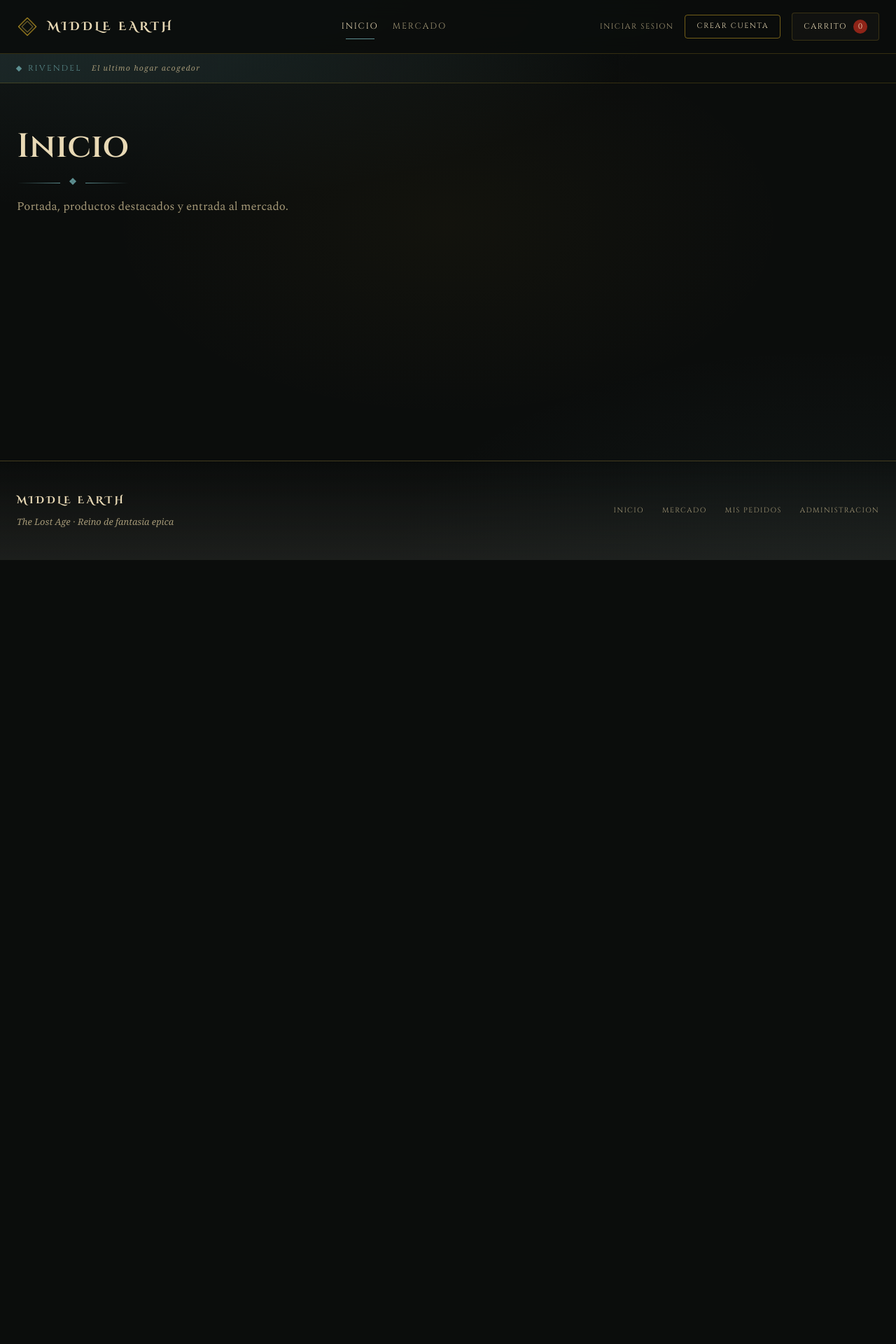
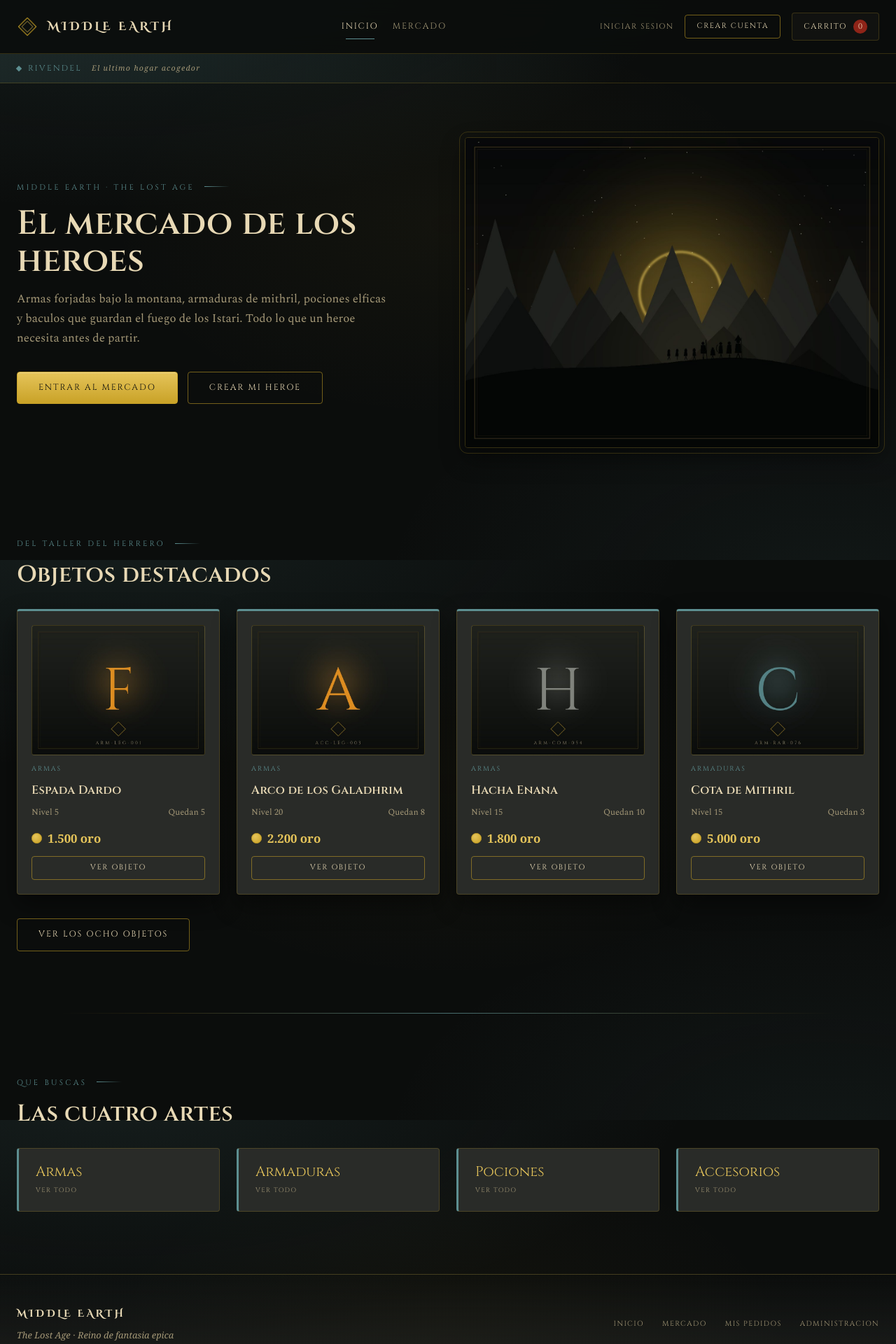
Before and after one commit to funciona-en-mi-pc/middle-earth, a React (Vite) app: page / in a window 1280 px wide. Shown: the top 1920 px of the page at 70% size. Before the commit the page ends 800 px from the top, so only its background shows below. Built offline with nearby package versions, Linux system fonts and the light colour scheme; a web font is replaced by a local one.

Commit message:
feat: portada de la tienda y ficha de producto

```diff
--- /dev/null
+++ b/src/components/ProductoCard.jsx
@@ -0,0 +1,68 @@
+import { Link } from 'react-router-dom'
+
+import { nombreCategoria, rutaImagen } from '../services/productoService.js'
+import { formatearOro } from '../utils/formatos.js'
+
+/* =========================================================
+   ProductoCard — la ficha de un objeto del catalogo
+   ---------------------------------------------------------
+   DUENO: Jose · tarea #15
+
+   Se usa en la portada, en el mercado y donde haga falta. Por
+   eso no sabe nada de filtros ni de paginas: recibe un
+   producto por props y lo pinta.
+
+   PROPS
+     producto ....... una fila de PRODUCTO
+     nivelJugador ... opcional. Si se pasa y no alcanza, la
+                      ficha avisa (regla 3 del SQL)
+
+   Las clases vienen de styles.css (seccion 7): item-card,
+   item-thumb, item-name, item-meta, item-price y coin.
+   ========================================================= */
+
+function ProductoCard({ producto, nivelJugador }) {
+  const agotado = producto.stock <= 0
+  const sinNivel = nivelJugador !== undefined && nivelJugador < producto.nivelRequerido
+
+  return (
+    <article className="item-card">
+
+      <Link to={`/productos/${producto.productoId}`} className="item-thumb">
+        {/* loading="lazy" evita descargar las imagenes que
+            todavia no se ven al bajar por el catalogo. */}
+        <img src={rutaImagen(producto)} alt={producto.nombre} loading="lazy" />
+      </Link>
+
+      <span className="item-categoria">{nombreCategoria(producto.categoriaId)}</span>
+
+      <Link to={`/productos/${producto.productoId}`}>
+        <h3 className="item-name">{producto.nombre}</h3>
+      </Link>
+
+      <div className="item-meta">
+        <span>Nivel {producto.nivelRequerido}</span>
+        <span>{agotado ? 'Agotado' : `Quedan ${producto.stock}`}</span>
+      </div>
+
+      <div className="item-price">
+        <span className="coin" aria-hidden="true"></span>
+        {formatearOro(producto.precio)}
+      </div>
+
+      {sinNivel && (
+        <p className="item-aviso">Necesitas nivel {producto.nivelRequerido}</p>
+      )}
+
+      <Link
+        className="btn btn-linea btn-sm add-btn"
+        to={`/productos/${producto.productoId}`}
+      >
+        Ver objeto
+      </Link>
+
+    </article>
+  )
+}
+
+export default ProductoCard
--- a/src/pages/Inicio.jsx
+++ b/src/pages/Inicio.jsx
@@ -1,18 +1,112 @@
+import Col from 'react-bootstrap/Col'
+import Container from 'react-bootstrap/Container'
+import Row from 'react-bootstrap/Row'
+import { Link } from 'react-router-dom'
+
+import portada from '../assets/img/portada.jpg'
 import CintaRegion from '../components/CintaRegion.jsx'
+import ProductoCard from '../components/ProductoCard.jsx'
+import { listarCategorias, productosDestacados } from '../services/productoService.js'
+import '../styles/tienda.css'
 
-/* Inicio — DUENO: Jose · tarea #15
-   Pagina vacia del Hito 0. El contenido llega en su tarea. */
+/* =========================================================
+   Inicio — la portada de la tienda
+   ---------------------------------------------------------
+   DUENO: Jose · tarea #15
+
+   Tres partes: la portada, los objetos destacados y las
+   cuatro categorias del SQL.
+
+   DISENO RESPONSIVO
+   La rejilla de Bootstrap lo resuelve sin media queries:
+
+     <Row xs={1} sm={2} lg={4}>
+       1 columna en el celular
+       2 en la tablet (desde 576 px)
+       4 en el computador (desde 992 px)
+
+   Los datos se leen UNA vez al dibujar. Como el catalogo no
+   cambia mientras se mira la portada, no hace falta useState
+   ni useEffect: seria complicarlo sin motivo.
+
+   TODO (tarea #20): la ficha sabe avisar cuando a un jugador
+   no le alcanza el nivel; basta pasarle nivelJugador. Se hara
+   en el catalogo, cuando la sesion de Javier este en main.
+   ========================================================= */
 
 function Inicio() {
+  const destacados = productosDestacados(4)
+  const categorias = listarCategorias()
+
   return (
     <>
       <CintaRegion region="rivendel" nombre="Rivendel" subtitulo="El ultimo hogar acogedor" />
-      <div className="container-xxl px-3 px-lg-4">
-        <header className="page-head">
-          <h1>Inicio</h1>
-          <p className="lede">Portada, productos destacados y entrada al mercado.</p>
-        </header>
-      </div>
+
+      {/* --- Portada --- */}
+      <Container fluid="xxl" className="px-3 px-lg-4">
+        <Row className="align-items-center g-4 g-lg-5 portada">
+          <Col lg={6}>
+            <p className="eyebrow">Middle Earth · The Lost Age</p>
+            <h1>El mercado de los heroes</h1>
+            <p className="lede">
+              Armas forjadas bajo la montana, armaduras de mithril, pociones elficas
+              y baculos que guardan el fuego de los Istari. Todo lo que un heroe
+              necesita antes de partir.
+            </p>
+            <div className="btn-row">
+              <Link className="btn btn-oro" to="/catalogo">Entrar al mercado</Link>
+              <Link className="btn btn-linea" to="/registro">Crear mi heroe</Link>
+            </div>
+          </Col>
+
+          <Col lg={6}>
+            <div className="portada-marco">
+              <img src={portada} alt="La Comunidad cruzando la cresta de la montana" />
+            </div>
+          </Col>
+        </Row>
+      </Container>
+
+      {/* --- Objetos destacados --- */}
+      <Container fluid="xxl" className="px-3 px-lg-4">
+        <section className="section">
+          <p className="eyebrow">Del taller del herrero</p>
+          <h2>Objetos destacados</h2>
+
+          <Row xs={1} sm={2} lg={4} className="g-4 mt-1">
+            {destacados.map((producto) => (
+              <Col key={producto.productoId}>
+                <ProductoCard producto={producto} />
+              </Col>
+            ))}
+          </Row>
+
+          <div className="btn-row">
+            <Link className="btn btn-linea" to="/catalogo">Ver los ocho objetos</Link>
+          </div>
+        </section>
+      </Container>
+
+      {/* --- Categorias --- */}
+      <Container fluid="xxl" className="px-3 px-lg-4">
+        <section className="section sin-filete">
+          <p className="eyebrow">Que buscas</p>
+          <h2>Las cuatro artes</h2>
+
+          <Row xs={1} sm={2} lg={4} className="g-4 mt-1">
+            {categorias.map((categoria) => (
+              <Col key={categoria.categoriaId}>
+                {/* El catalogo lee este parametro de la URL
+                    para abrirse ya filtrado. */}
+                <Link className="kpi d-block" to={`/catalogo?categoria=${categoria.categoriaId}`}>
+                  <span className="n">{categoria.nombre}</span>
+                  <span className="l">Ver todo</span>
+                </Link>
+              </Col>
+            ))}
+          </Row>
+        </section>
+      </Container>
     </>
   )
 }
--- /dev/null
+++ b/src/styles/tienda.css
@@ -0,0 +1,66 @@
+/* =========================================================
+   MIDDLE-EARTH: THE LOST AGE
+   tienda.css — Estilos de la portada y de las fichas
+   ---------------------------------------------------------
+   DUENO: Jose
+
+   POR QUE UN ARCHIVO APARTE Y NO styles.css
+   styles.css lo usamos los dos. Si cada uno agrega al final,
+   git no sabe cual linea es de quien y el merge choca. Con un
+   archivo por persona, eso no pasa nunca.
+
+   Se carga desde Inicio.jsx, que App.jsx siempre importa, asi
+   que estas clases estan disponibles en toda la aplicacion.
+   ========================================================= */
+
+
+/* --- Portada --- */
+.portada{
+  padding:clamp(40px, 6vw, 80px) 0 clamp(20px, 3vw, 40px);
+}
+.portada h1{ margin-bottom:6px; }
+
+/* Marco de la ilustracion: doble filete de oro, como los
+   mapas antiguos. outline-offset dibuja el segundo por fuera
+   sin necesidad de otro elemento. */
+.portada-marco{
+  border:1px solid var(--borde);
+  outline:1px solid var(--borde);
+  outline-offset:7px;
+  border-radius:var(--radio);
+  overflow:hidden;
+  box-shadow:var(--sombra);
+}
+.portada-marco img{
+  width:100%;
+  aspect-ratio:4/3;
+  object-fit:cover;
+}
+
+/* En el celular el marco de fuera se sale de la pantalla */
+@media (max-width:991.98px){
+  .portada-marco{ outline:none; }
+}
+
+
+/* --- Aviso de nivel en la ficha (regla 3 del SQL) --- */
+.item-aviso{
+  margin:0;
+  font-family:var(--fuente-titulo);
+  font-size:0.6rem;
+  letter-spacing:0.14em;
+  text-transform:uppercase;
+  color:var(--rojo-claro);
+}
+
+
+/* --- Las categorias de la portada usan .kpi como enlace --- */
+a.kpi{
+  color:var(--marfil);
+  transition:border-color .18s, background .18s;
+}
+a.kpi:hover{
+  border-color:var(--acento);
+  background:rgba(var(--acento-rgb),0.07);
+}
+a.kpi .n{ font-size:1.25rem; }
```
